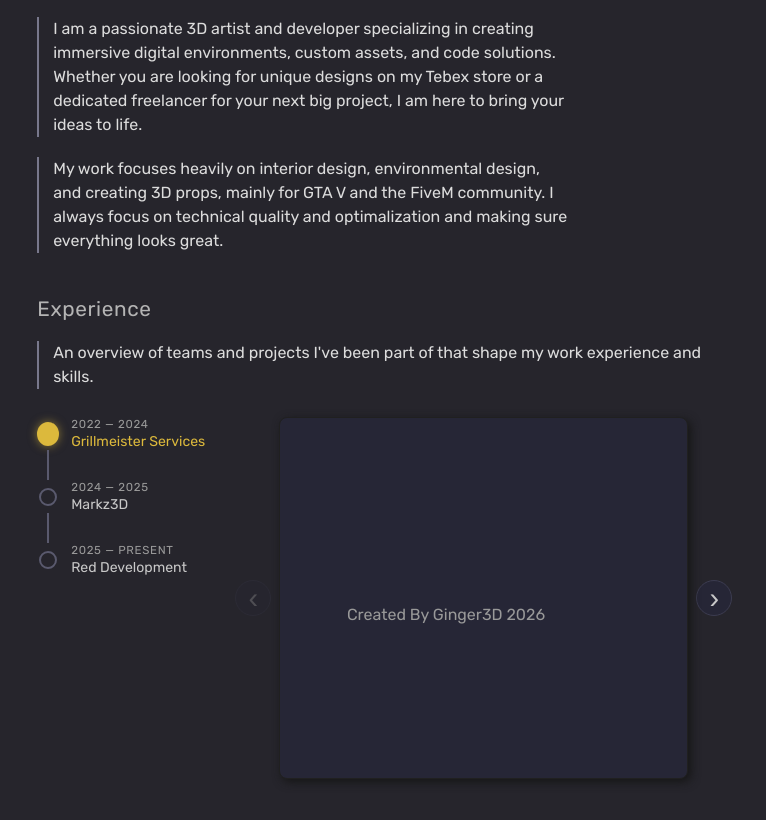
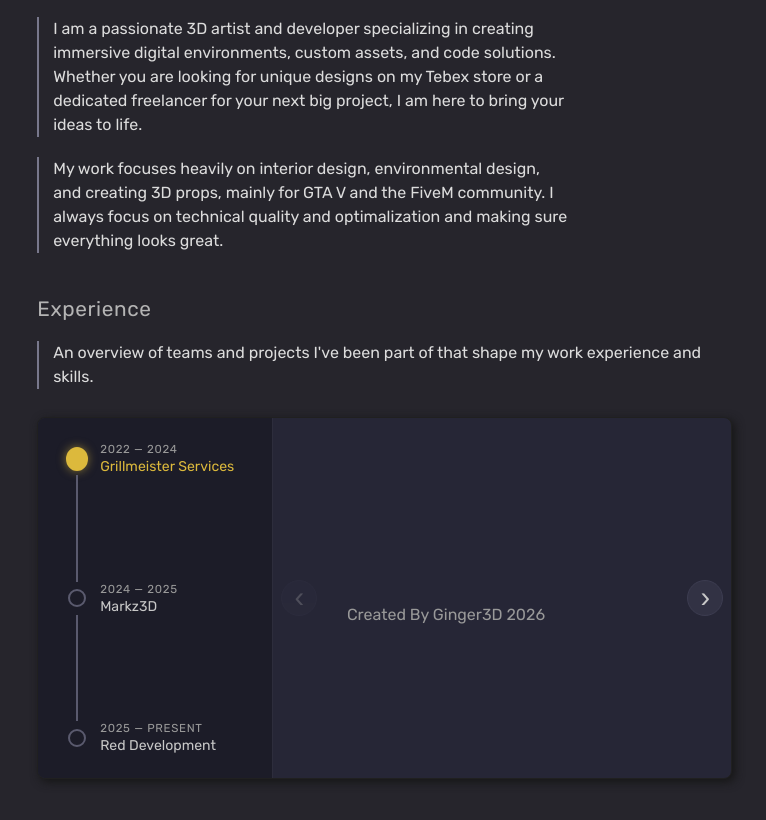
Before and after one commit to TheGingeros/personal_webpage, a plain HTML site: page index.html in a window 1280 px wide. Shown: the part 160-980 px from the top of the page, without its empty margins (202-968 px from the left). Drawn offline with Linux system fonts and the light colour scheme.

Commit message:
push the timeline into the box and also the arrows, also arrows center fix

```diff
--- a/index.html
+++ b/index.html
@@ -29,8 +29,9 @@
                 An overview of teams and projects I've been part of that shape my work experience and skills.
             </p>
 
-            <div class="exp-layout">
-                <!-- Vertical Timeline -->
+            <!-- Box -->
+            <div class="exp-card-container">
+                <!-- Vertical Timeline Sidebar -->
                 <div class="exp-timeline">
                     <div class="exp-step" data-index="0">
                         <div class="exp-step-left"><div class="exp-circle"></div></div>
@@ -56,11 +57,10 @@
                         </div>
                     </div>
                 </div>
-
-                <!-- Cards -->
-                <div class="exp-nav">
+                <!-- Cards area with arrows -->
+                <div class="exp-cards-area">
                     <button class="exp-arrow" id="expPrev">&#8249;</button>
-                    <div class="exp-card-container">
+                    <div class="exp-cards">
                         <div class="exp-card" data-index="0"></div>
                         <div class="exp-card" data-index="1"></div>
                         <div class="exp-card" data-index="2"></div>
--- a/style.css
+++ b/style.css
@@ -104,20 +104,28 @@ h2{
     min-height: 100vh;
 }
 
-/* --- Layout: timeline left, card right --- */
-.exp-layout {
+/* --- Layout: nav wraps the whole box --- */
+.exp-card-container {
     display: flex;
-    align-items: flex-start;
-    gap: 28px;
+    align-items: stretch;
+    min-height: 360px;
     margin-top: 28px;
+    background-color: rgb(38, 38, 54);
+    box-shadow: 3px 3px 10px rgb(22, 22, 22);
+    border: 1px solid rgb(32, 32, 32);
+    border-radius: 8px;
+    overflow: hidden;
 }
 
-/* --- Vertical Timeline --- */
+/* --- Vertical Timeline Sidebar --- */
 .exp-timeline {
     display: flex;
     flex-direction: column;
     flex-shrink: 0;
-    width: 170px;
+    width: 190px;
+    background-color: rgb(28, 28, 40);
+    padding: 24px 16px 24px 28px;
+    border-right: 1px solid rgb(45, 45, 60);
 }
 
 .exp-step {
@@ -125,6 +133,20 @@ h2{
     align-items: center;
     gap: 12px;
     cursor: pointer;
+}
+
+/* --- Cards content area --- */
+.exp-cards-area {
+    flex: 1;
+    display: flex;
+    align-items: center;
+    gap: 8px;
+    padding: 0 8px;
+}
+
+.exp-cards {
+    flex: 1;
+    position: relative;
 }
 
 .exp-step-left {
@@ -186,8 +208,9 @@ h2{
 }
 
 .exp-line {
+    flex: 1;
     width: 2px;
-    height: 30px;
+    min-height: 20px;
     background: rgb(90, 90, 110);
     margin-left: 10px;
     transition: background 0.35s ease;
@@ -195,25 +218,6 @@ h2{
 
 .exp-line.filled {
     background: rgb(200, 165, 50);
-}
-
-/* --- Cards --- */
-.exp-nav {
-    flex: 1;
-    display: flex;
-    align-items: center;
-    gap: 8px;
-}
-
-.exp-card-container {
-    flex: 1;
-    position: relative;
-    min-height: 360px;
-    background-color: rgb(38, 38, 54);
-    box-shadow: 3px 3px 10px rgb(22, 22, 22);
-    border: 1px solid rgb(32, 32, 32);
-    border-radius: 8px;
-    overflow: hidden;
 }
 
 .exp-card {
@@ -227,7 +231,7 @@ h2{
 }
 
 .exp-arrow {
-    background: rgb(38, 38, 54);
+    background: rgb(50, 50, 68);
     border: 1px solid rgb(60, 60, 80);
     color: rgb(200, 200, 200);
     font-size: 1.8em;
@@ -240,8 +244,8 @@ h2{
     justify-content: center;
     flex-shrink: 0;
     transition: opacity 0.2s;
-    line-height: 1;
-    padding: 0;
+    padding: 0 0 3px 0;
+    line-height: 0;
 }
 
 .exp-arrow:hover:not(:disabled) {
```
